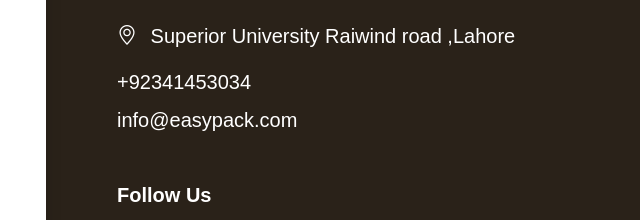
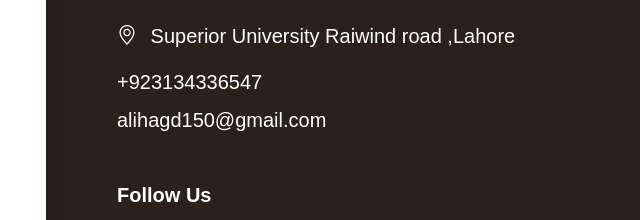
Before and after one commit to nbuttt/easypack, a plain HTML site: page index.html in a window 1280 px wide. Shown: the part 8881-9101 px from the top of the page, 535-1175 px from the left. Drawn offline with nearby package versions, Linux system fonts and the light colour scheme; a web font is replaced by a local one.

Commit message:
Update index.html

```diff
--- a/index.html
+++ b/index.html
@@ -702,13 +702,13 @@
 
                             <p class="mb-2">
                                 <a href="tel: +92341453034" class="contact-link">
-                                    +92341453034
+                                    +923134336547
                                 </a>
                             </p>
 
                             <p>
                                 <a href="mailto:info@easypack.com" class="contact-link">
-                                    info@easypack.com
+                                    alihagd150@gmail.com
                                 </a>
                             </p>
 
```
